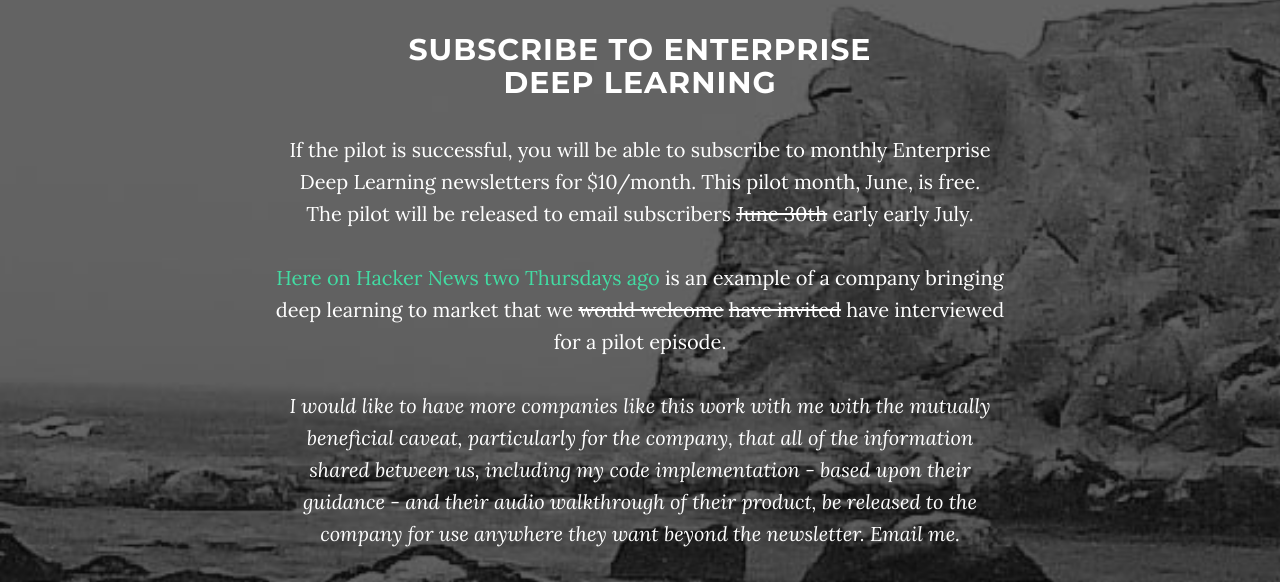
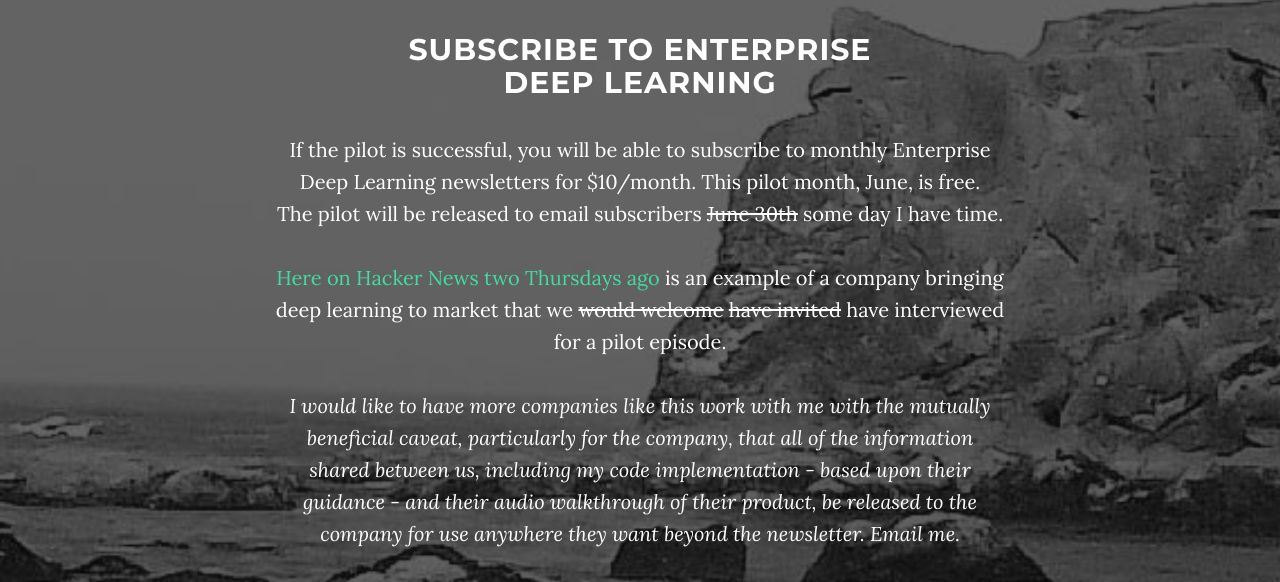
Before and after one commit to EnterpriseDeepLearning/none, a website: page index.html in a window 1280 px wide. Shown: the part 2120-2702 px from the top of the page. Drawn offline with nearby package versions, Linux system fonts and the light colour scheme; a script that the page names is missing.

Commit message:
Update index.html

```diff
--- a/index.html
+++ b/index.html
@@ -108,7 +108,7 @@
                 <div class="col-lg-8 col-lg-offset-2">
                     <h2>Subscribe to Enterprise<br>Deep Learning<br></h2>
                     <p>If the pilot is successful, you will be able to subscribe to monthly Enterprise Deep Learning newsletters for $10/month. This pilot month, June, is free.<br>
-                        The pilot will be released to email subscribers  <strike>June 30th</strike>  early early July.<br>
+                        The pilot will be released to email subscribers  <strike>June 30th</strike>  some day I have time.<br>
                         <br><a href="https://news.ycombinator.com/item?id=14558582">Here on Hacker News two Thursdays ago</a> is an example of a company bringing deep learning to market that we  <strike>would welcome</strike>   <strike>have invited</strike>  have interviewed for a pilot episode.<br>
                         <br><em>I would like to have more companies like this work with me with the mutually beneficial caveat, particularly for the company, that all of the information shared between us, including my code implementation - based upon their guidance - and their audio walkthrough of their product, be released to the company for use anywhere they want beyond the newsletter. Email me.</em>
                 </p>
```
